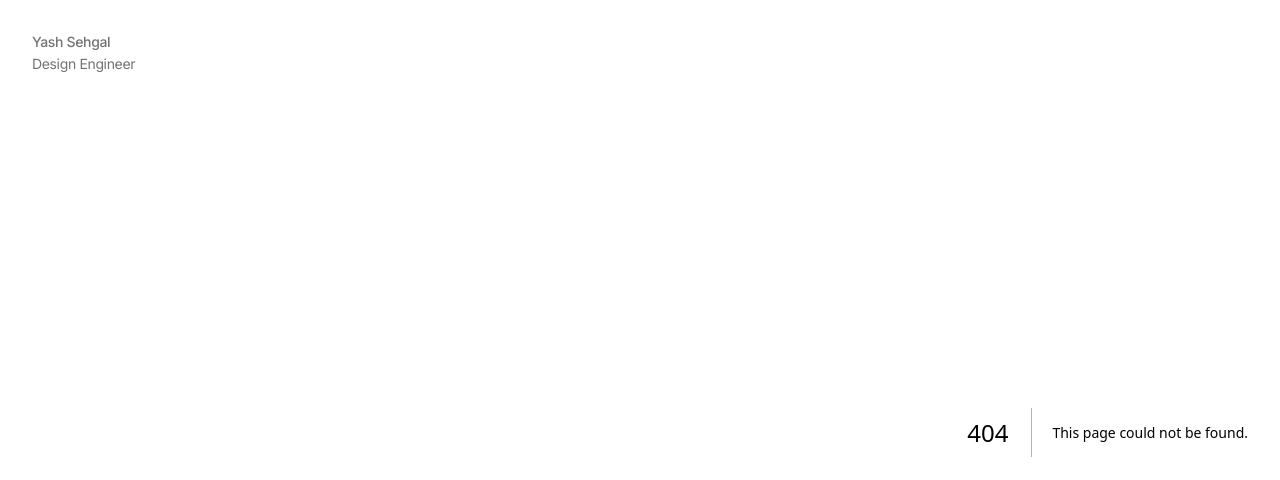
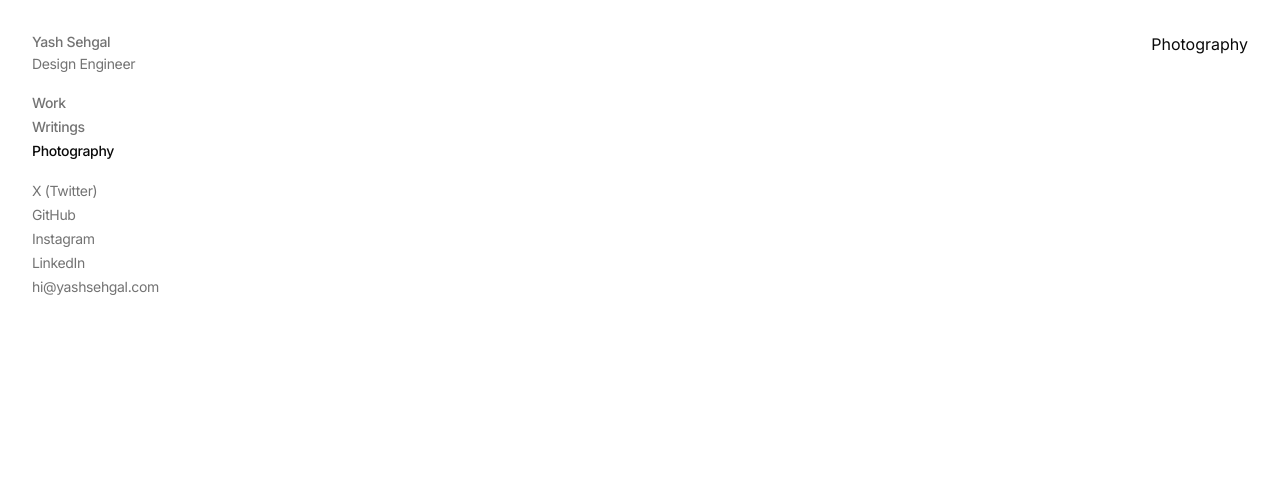
Before and after one commit to yashsehgal/personal-website, a Next.js app: page /photography in a window 1280 px wide. Before the commit this address had no page. Shown: the top 480 px of the page. Built offline with nearby package versions, Linux system fonts and the light colour scheme.

Commit message:
Update global styles for dark mode, add new pages for Photography, Work, and Writings, and enhance sidebar navigation with new links

```diff
--- a/app/globals.css
+++ b/app/globals.css
@@ -2,7 +2,7 @@
 @import "tw-animate-css";
 @import "shadcn/tailwind.css";
 
-@custom-variant dark (&:is(.dark *));
+@custom-variant dark (@media (prefers-color-scheme: dark));
 
 @theme inline {
   --color-background: var(--background);
@@ -53,6 +53,7 @@ body {
 }
 
 :root {
+  color-scheme: light;
   --background: oklch(1 0 0);
   --foreground: oklch(0.145 0 0);
   --card: oklch(1 0 0);
@@ -87,7 +88,9 @@ body {
   --sidebar-ring: oklch(0.708 0 0);
 }
 
-.dark {
+@media (prefers-color-scheme: dark) {
+  :root {
+    color-scheme: dark;
     --background: oklch(0.145 0 0);
     --foreground: oklch(0.985 0 0);
     --card: oklch(0.205 0 0);
@@ -120,6 +123,7 @@ body {
     --sidebar-border: oklch(1 0 0 / 10%);
     --sidebar-ring: oklch(0.556 0 0);
   }
+}
 
 @layer base {
   * {
--- /dev/null
+++ b/app/photography/page.tsx
@@ -0,0 +1,3 @@
+export default function Photography() {
+  return <div>Photography</div>;
+}
--- /dev/null
+++ b/app/work/page.tsx
@@ -0,0 +1,3 @@
+export default function Work() {
+  return <div>Work</div>;
+}
--- /dev/null
+++ b/app/writings/page.tsx
@@ -0,0 +1,3 @@
+export default function Writings() {
+  return <div>Writings</div>;
+}
--- a/common/routes.ts
+++ b/common/routes.ts
@@ -1,8 +1,8 @@
 export const WEBSITE_ROUTES = {
   HOME: "/",
-  ABOUT: "/about",
   WORK: "/work",
   WRITINGS: "/writings",
+  PHOTOGRAPHY: "/photography",
 } as const;
 
 export type WebsiteRouteType =
--- a/components/layouts/main-sidebar-navigation.tsx
+++ b/components/layouts/main-sidebar-navigation.tsx
@@ -1,10 +1,24 @@
 "use client";
 
-import { WEBSITE_ROUTES } from "@/common/routes";
+import { WEBSITE_ROUTES, WebsiteRouteType } from "@/common/routes";
 import { cn } from "cn";
 import Link from "next/link";
 import { usePathname } from "next/navigation";
-import { useMemo } from "react";
+import { useCallback, useMemo } from "react";
+
+const NAVIGATION_ITEMS: { label: string; href: WebsiteRouteType }[] = [
+  { label: "Work", href: WEBSITE_ROUTES.WORK },
+  { label: "Writings", href: WEBSITE_ROUTES.WRITINGS },
+  { label: "Photography", href: WEBSITE_ROUTES.PHOTOGRAPHY },
+] as const;
+
+const SOCIAL_LINKS: { label: string; href: string }[] = [
+  { label: "X (Twitter)", href: "https://x.com/yashsehgaldev" },
+  { label: "GitHub", href: "https://github.com/yashsehgal" },
+  { label: "Instagram", href: "https://www.instagram.com/sehgalyash_/" },
+  { label: "LinkedIn", href: "https://www.linkedin.com/in/sehgalyash/" },
+  { label: "hi@yashsehgal.com", href: "mailto:hi@yashsehgal.com" },
+] as const;
 
 export function MainSidebarNavigation() {
   const pathname = usePathname();
@@ -14,14 +28,23 @@ export function MainSidebarNavigation() {
     [pathname],
   );
 
+  const isNavigationItemActive = useCallback(
+    (href: WebsiteRouteType) => {
+      return pathname === href || pathname.startsWith(`${href}/`);
+    },
+    [pathname],
+  );
+
   return (
-    <aside className="">
-      <header className="w-96">
+    <aside className="flex flex-col items-start gap-4">
+      <header>
         <Link href={WEBSITE_ROUTES.HOME} className="size-fit block">
           <div
             className={cn(
               "flex flex-col gap-0.5 size-fit",
-              isHomePageActive ? "text-foreground" : "text-muted-foreground",
+              isHomePageActive
+                ? "text-foreground"
+                : "text-muted-foreground hover:text-foreground",
             )}
             aria-label="Yash Sehgal, Design Engineer"
           >
@@ -37,6 +60,41 @@ export function MainSidebarNavigation() {
           </div>
         </Link>
       </header>
+      <nav>
+        <ul>
+          {NAVIGATION_ITEMS.map((item) => (
+            <li key={item.href}>
+              <Link
+                href={item.href}
+                className={cn(
+                  "text-sm tracking-tight font-medium",
+                  isNavigationItemActive(item.href)
+                    ? "text-foreground"
+                    : "text-muted-foreground hover:text-foreground",
+                )}
+              >
+                {item.label}
+              </Link>
+            </li>
+          ))}
+        </ul>
+      </nav>
+      <footer>
+        <ul>
+          {SOCIAL_LINKS.map((link) => (
+            <li key={link.href}>
+              <Link
+                target="_blank"
+                rel="noopener noreferrer"
+                href={link.href}
+                className="text-sm tracking-tight text-muted-foreground hover:text-foreground"
+              >
+                {link.label}
+              </Link>
+            </li>
+          ))}
+        </ul>
+      </footer>
     </aside>
   );
 }
```
Lines whose indentation alone changed are shown as unchanged.
